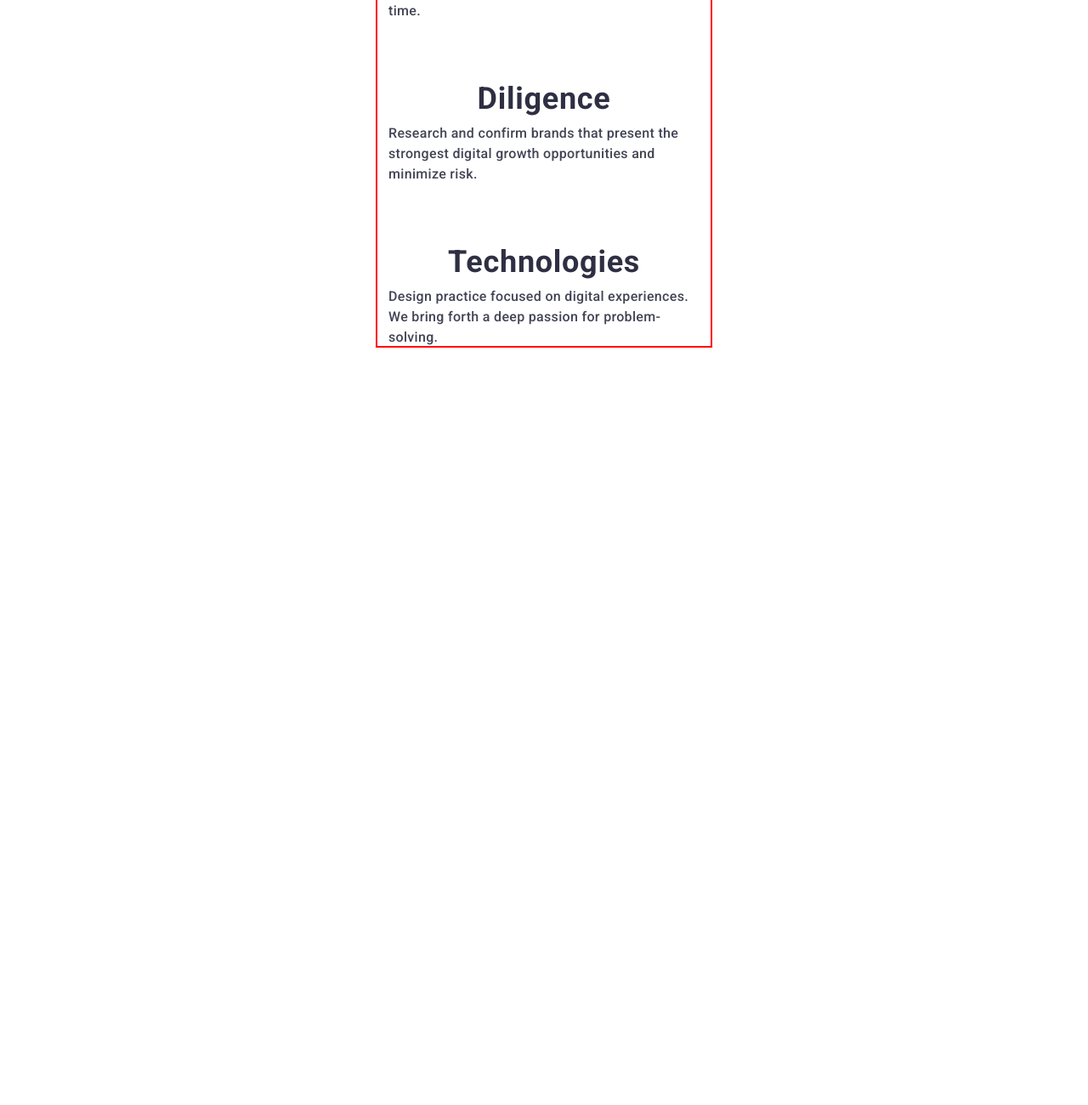
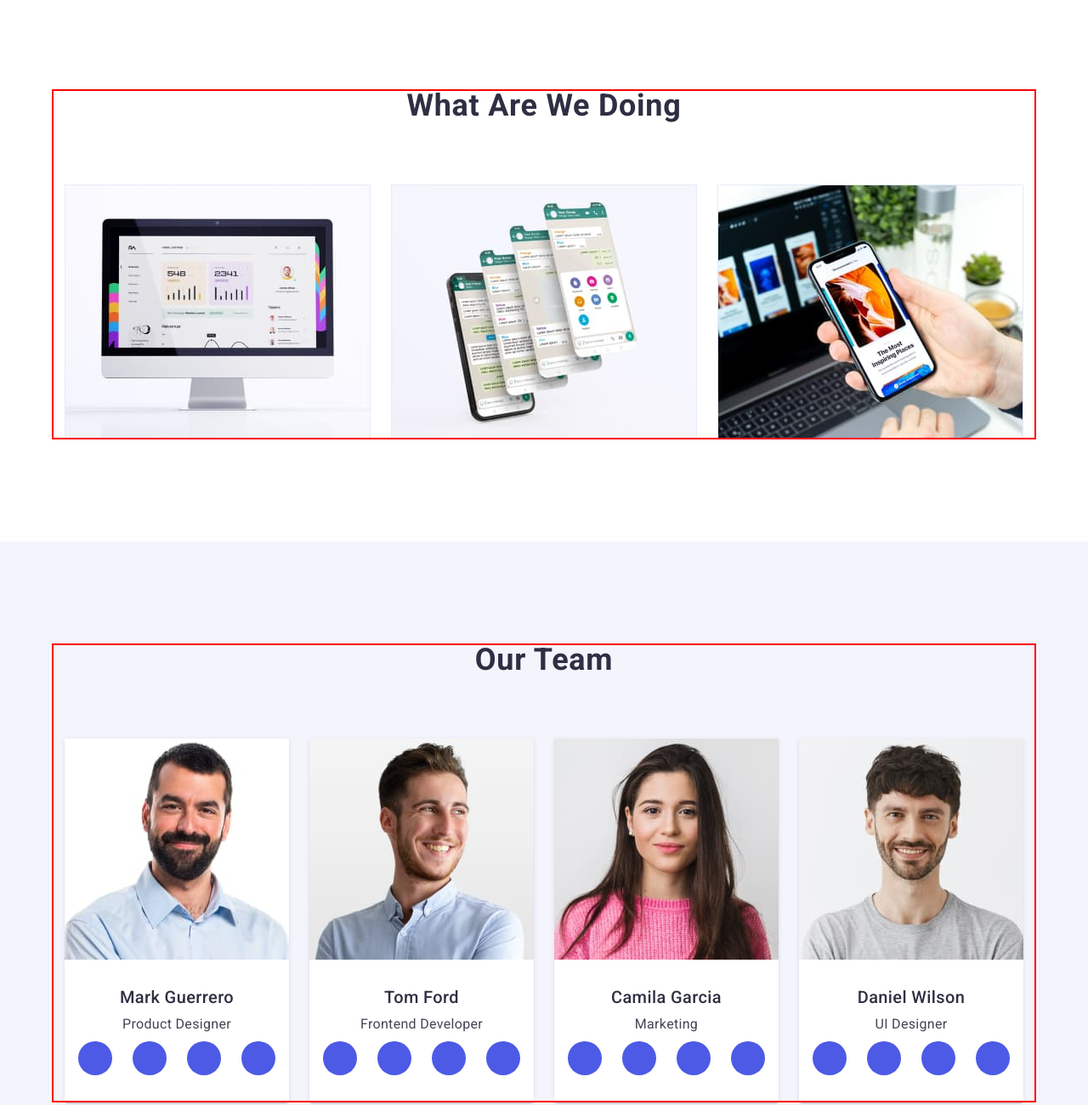
Before and after one commit to Kreal11/goit-homework-06, a plain HTML site: page index.html in a window 1280 px wide. Shown: the part 263-1563 px from the top of the page at 85% size. Before the commit the page ends 800 px from the top, so only its background shows below. Drawn offline with nearby package versions, Linux system fonts and the light colour scheme.

Commit message:
update 2, 3 and 4 sections for other devices + new photos

```diff
--- a/css/styles.css
+++ b/css/styles.css
@@ -59,13 +59,29 @@ svg {
   }
 }
 
-/* daesktop screen */
+/* desktop screen */
 
 @media screen and (min-width: 1158px) {
   .container {
     max-width: 1158px;
     padding: 0 15px;
   }
+}
+
+@media screen and (max-width: 1157.97px) {
+  svg {
+    display: none;
+  }
+}
+
+svg {
+  display: block;
+  max-width: 100%;
+  height: auto;
+}
+
+.image {
+  width: 100%;
 }
 
 .navigation {
@@ -364,19 +380,54 @@ body {
 /* Phone Screen */
 
 .advantages {
-  width: 396px;
-  padding: 0;
-  margin-left: auto;
-  margin-right: auto;
+  padding-bottom: 96px;
 }
 
-svg {
+@media screen and (min-width: 1158px) {
+  .advantages {
+    padding-bottom: 60px;
+  }
+}
+
+.list-advantages {
+  display: flex;
+  flex-wrap: wrap;
+  row-gap: 72px;
+  column-gap: 24px;
+}
+
+.advantage-item {
+  display: flex;
+  flex-direction: column;
+  align-items: flex-start;
+  gap: 8px;
+}
+
+@media screen and (min-width: 768px) {
+  .advantage-item {
+    width: calc((100% - 24px) / 2);
+  }
+}
+
+@media screen and (min-width: 1158px) {
+  .advantage-item {
+    width: calc((100% - 72px) / 4);
+  }
+}
+
+.advantage-icon-container {
   display: none;
 }
-
-.advantage-item:not(:last-child) {
-  margin-bottom: 72px;
-  display: block;
+@media screen and (min-width: 1158px) {
+  .advantage-icon-container {
+    width: 100%;
+    padding: 24px 0px;
+    display: flex;
+    justify-content: center;
+    align-items: center;
+    background-color: var(--cloud-color);
+    border-radius: 4px;
+  }
 }
 
 .advantage-header {
@@ -388,65 +439,56 @@ svg {
   letter-spacing: 0.02em;
   text-transform: capitalize;
   align-self: stretch;
-  margin-bottom: 8px;
+}
+
+@media (min-width: 768px) {
+  .advantage-header {
+    text-align: left;
+  }
+}
+
+@media (min-width: 1158px) {
+  .advantage-header {
+    text-align: left;
+    font-size: 20px;
+    font-weight: 500;
+    line-height: 1.2;
+    letter-spacing: 0.4px;
+  }
 }
 
 .advantage-descr {
   color: var(--slate-color);
   font-size: 16px;
   font-weight: 500;
-  line-height: 24px;
+  line-height: 1.5;
   letter-spacing: 0.02em;
   align-self: stretch;
 }
 
-/* .list-advantages {
-  display: flex;
-  gap: 24px;
-  justify-content: center;
-} */
+@media (min-width: 768px) {
+  .advantage-descr {
+    text-align: left;
+  }
+}
 
-/* .advantage-icon-container {
-  margin-bottom: 8px;
-  padding: 24px 0px;
-  display: flex;
-  justify-content: center;
-  align-items: center;
-  background-color: var(--cloud-color);
-  border-radius: 4px;
-} */
-
-/* .advantage-item {
-  width: calc((100% - 72px) / 4);
-} */
-
-/* .advantage-header {
-  color: var(--navyblue-color);
-
-
-  font-family: Roboto;
-  font-size: 20px;
-  font-style: normal;
-  font-weight: 500;
-  line-height: 1.2;
-  letter-spacing: 0.02em;
-  margin-bottom: 8px;
-} */
-
-/* .advantage-descr {
-  color: var(--slate-color);
-
-
-  font-family: Roboto;
-  font-size: 16px;
-  line-height: 1.5;
-  letter-spacing: 0.02em;
-  margin-top: 8px;
-} */
+@media screen and (min-width: 1158px) {
+  .advantage-descr {
+    text-align: left;
+    font-weight: 400;
+  }
+}
 
 /* Competences */
 
 .competences {
+  display: none;
+}
+
+@media screen and (min-width: 1158px) {
+  .competences {
+    display: block;
+    padding-top: 60px;
     padding-bottom: 120px;
   }
 
@@ -454,12 +496,11 @@ svg {
     color: var(--navyblue-color);
     text-align: center;
 
-  /* Header 2 */
     font-family: Roboto;
     font-size: 36px;
     font-style: normal;
     font-weight: 700;
-  line-height: 1.11; /* 111.111% */
+    line-height: 1.11;
     letter-spacing: 0.02em;
     text-transform: capitalize;
     margin-bottom: 72px;
@@ -474,67 +515,95 @@ svg {
   .competence-item {
     width: calc((100% - 48px) / 3);
   }
+}
 
 /* Our Team  */
 
 .team-members {
+  padding: 96px 82px;
   background-color: var(--cloud-color);
+}
+
+@media screen and (min-width: 768px) {
+  .team-members {
+    padding-left: 108px;
+    padding-right: 108px;
+  }
+}
+
+@media screen and (min-width: 1158px) {
+  .team-members {
     padding: 120px 0;
+  }
 }
 
 .team-members-header {
   color: var(--navyblue-color);
   text-align: center;
-
-  /* Header 2 */
-  font-family: Roboto;
   font-size: 36px;
-  font-style: normal;
   font-weight: 700;
-  line-height: 1.11; /* 111.111% */
+  line-height: 1.11;
   letter-spacing: 0.02em;
   text-transform: capitalize;
   margin-bottom: 72px;
 }
 
+.list-members {
+  display: flex;
+  flex-wrap: wrap;
+  justify-content: center;
+  row-gap: 72px;
+  column-gap: 24px;
+}
+
+@media screen and (min-width: 1158px) {
+  .list-members {
+    display: flex;
+    justify-content: center;
+    gap: 24px;
+  }
+}
+
 .member-item {
   background-color: var(--white-color);
   border-radius: 0px 0px 4px 4px;
-  width: calc((100% - 72px) / 4);
   box-shadow: 0px 2px 1px 0px rgba(46, 47, 66, 0.08),
     0px 1px 1px 0px rgba(46, 47, 66, 0.16),
     0px 1px 6px 0px rgba(46, 47, 66, 0.08);
 }
 
-.member {
+@media screen and (min-width: 768px) {
+  .member-item {
+    width: calc((100% - 24px) / 2);
+  }
+}
+
+@media screen and (min-width: 1158px) {
+  .member-item {
+    width: calc((100% - 72px) / 4);
+  }
+}
+
+.image-member {
+  width: 100%;
+}
+
+.member-title {
   color: var(--navyblue-color);
   text-align: center;
-
-  /* Header 3 */
-  font-family: Roboto;
   font-size: 20px;
-  font-style: normal;
   font-weight: 500;
-  line-height: 1.2; /* 120% */
+  line-height: 1.2;
   letter-spacing: 0.02em;
 }
 
 .member-position {
   color: var(--slate-color);
   text-align: center;
-  /* Body */
-  font-family: Roboto;
   font-size: 16px;
-  font-style: normal;
   font-weight: 400;
-  line-height: 1.5; /* 150% */
+  line-height: 1.5;
   letter-spacing: 0.02em;
-}
-
-.list-members {
-  display: flex;
-  justify-content: center;
-  gap: 24px;
 }
 
 .member-info {
@@ -544,10 +613,6 @@ svg {
   align-items: center;
   gap: 8px;
   padding: 32px 0;
-}
-
-.member {
-  margin-bottom: 8px;
 }
 
 .member-icons-list {
@@ -589,21 +654,28 @@ svg {
 /* Customers section */
 
 .customers {
-  padding: 120px 0px;
+  padding-top: 96px;
+  padding-bottom: 96px;
+}
+
+@media screen and (min-width: 1158px) {
+  .customers {
+    padding-top: 120px;
+    padding-bottom: 120px;
+  }
 }
 
 .customers-title {
   color: var(--navyblue-color);
   text-align: center;
-
-  /* Header 2 */
   font-size: 36px;
   font-weight: 700;
-  line-height: 1.11; /* 111.111% */
+  line-height: 1.11;
   letter-spacing: 0.02em;
   text-transform: capitalize;
   margin-bottom: 72px;
 }
+
 .customers-container {
   display: flex;
   flex-direction: column;
@@ -612,16 +684,43 @@ svg {
 
 .customers-list {
   display: flex;
+  flex-wrap: wrap;
+  justify-content: center;
+  row-gap: 72px;
+  column-gap: 16px;
+}
+
+@media screen and (min-width: 768px) {
+  .customers-list {
+  }
+}
+
+@media screen and (min-width: 1158px) {
+  .customers-list {
+    display: flex;
     justify-content: center;
     gap: 24px;
   }
+}
 
+.customers-item {
+  width: calc((100% - 16px) / 2);
+  height: 88px;
+}
+
+@media screen and (min-width: 768px) {
+  .customers-item {
+    width: calc((100% - 48px) / 3);
+    height: 88px;
+  }
+}
+
+@media screen and (min-width: 1158px) {
   .customers-item {
     width: calc((100% - 120px) / 6);
     height: 88px;
   }
-
-/* Remove div before first link in list and go ahead */
+}
 
 .customers-item-link {
   display: flex;
@@ -629,12 +728,18 @@ svg {
   justify-content: center;
   width: 100%;
   height: 100%;
-  padding: 16px 32px;
+  padding: 16px 40px;
   border-radius: 4px;
   border: 1px solid var(--lightslate-color);
   color: var(--lightslate-color);
   transition: border-color 250ms cubic-bezier(0.4, 0, 0.2, 1),
     color 250ms cubic-bezier(0.4, 0, 0.2, 1);
+}
+
+@media screen and (min-width: 768px) {
+  .customers-item-link {
+    padding: 16px 32px;
+  }
 }
 
 .customers-logo {
--- a/index.html
+++ b/index.html
@@ -2,11 +2,8 @@
 <html lang="en">
   <head>
     <meta charset="utf-8" />
-    <meta
-      name="description"
-      content="Effective Solutions
-for Your Business"
-    />
+    <meta name="viewport" content="width=device-width, initial-scale=1.0" />
+    <meta name="description" content="Effective Solutions for Your Business" />
     <link rel="preconnect" href="https://fonts.googleapis.com" />
     <link rel="preconnect" href="https://fonts.gstatic.com" crossorigin />
     <link
@@ -154,14 +151,18 @@ for Your Business"
 
       <!-- Description of work via photos (What Are We Doing) -->
 
-      <!-- <section class="competences">
-        <div class="container">
+      <section class="competences">
+        <div class="container container-competences">
           <h2 class="competences-header-text">What are we doing</h2>
           <ul class="list list-competences">
             <li class="competence-item">
               <img
                 class="image"
-                src="./images/main/computer.jpg"
+                srcset="
+                  ./images/main/competences/computer.jpg     1x,
+                  ./images/main/competences/computer-@2x.jpg 2x
+                "
+                src="./images/main/competences/computer.jpg"
                 alt="Computer shows profile statistics"
                 width="360"
                 height="300"
@@ -170,7 +171,11 @@ for Your Business"
             <li class="competence-item">
               <img
                 class="image"
-                src="./images/main/phone.jpg"
+                srcset="
+                  ./images/main/competences/phone.jpg     1x,
+                  ./images/main/competences/phone-@2x.jpg 2x
+                "
+                src="./images/main/competences/phone.jpg"
                 alt="Smartphone shows a few chats"
                 width="360"
                 height="300"
@@ -179,7 +184,11 @@ for Your Business"
             <li class="competence-item">
               <img
                 class="image"
-                src="./images/main/phoneandcomputer.jpg"
+                srcset="
+                  ./images/main/competences/phone-and-computer.jpg     1x,
+                  ./images/main/competences/phone-and-computer-@2x.jpg 2x
+                "
+                src="./images/main/competences/phone-and-computer.jpg"
                 alt="Smartphone is synchronized with computer"
                 width="360"
                 height="300"
@@ -187,24 +196,28 @@ for Your Business"
             </li>
           </ul>
         </div>
-      </section> -->
+      </section>
 
       <!-- Team members -->
 
-      <!-- <section class="team-members">
+      <section class="team-members">
         <div class="container container-members">
           <h2 class="team-members-header">Our Team</h2>
           <ul class="list list-members">
             <li class="member-item">
               <img
-                class="image"
-                src="./images/main/productdesigner.jpg"
+                class="image-member"
+                srcset="
+                  ./images/main/team/product-des.jpg     1x,
+                  ./images/main/team/product-des-@2x.jpg 2x
+                "
+                src="./images/main/team/product-des.jpg"
                 alt="Photo of Product Designer"
                 width="264"
                 height="260"
               />
               <div class="member-info">
-                <h3 class="member">Mark Guerrero</h3>
+                <h3 class="member-title">Mark Guerrero</h3>
                 <p class="member-position">Product Designer</p>
                 <ul class="member-icons-list">
                   <li class="member-icons-item">
@@ -240,14 +253,18 @@ for Your Business"
             </li>
             <li class="member-item">
               <img
-                class="image"
-                src="./images/main/frontend.jpg"
+                class="image-member"
+                srcset="
+                  ./images/main/team/frontend.jpg     1x,
+                  ./images/main/team/frontend-@2x.jpg 2x
+                "
+                src="./images/main/team/frontend.jpg"
                 alt="Photo of Frontend Developer"
                 width="264"
                 height="260"
               />
               <div class="member-info">
-                <h3 class="member">Tom Ford</h3>
+                <h3 class="member-title">Tom Ford</h3>
                 <p class="member-position">Frontend Developer</p>
                 <ul class="member-icons-list">
                   <li class="member-icons-item">
@@ -283,14 +300,18 @@ for Your Business"
             </li>
             <li class="member-item">
               <img
-                class="image"
-                src="./images/main/marketing.jpg"
+                class="image-member"
+                srcset="
+                  ./images/main/team/marketing.jpg     1x,
+                  ./images/main/team/marketing-@2x.jpg 2x
+                "
+                src="./images/main/team/marketing.jpg"
                 alt="Photo of Marketer"
                 width="264"
                 height="260"
               />
               <div class="member-info">
-                <h3 class="member">Camila Garcia</h3>
+                <h3 class="member-title">Camila Garcia</h3>
                 <p class="member-position">Marketing</p>
                 <ul class="member-icons-list">
                   <li class="member-icons-item">
@@ -326,14 +347,18 @@ for Your Business"
             </li>
             <li class="member-item">
               <img
-                class="image"
-                src="./images/main/uidesigner.jpg"
+                class="image-member"
+                srcset="
+                  ./images/main/team/ui-designer.jpg     1x,
+                  ./images/main/team/ui-designer-@2x.jpg 2x
+                "
+                src="./images/main/team/ui-designer.jpg"
                 alt="Photo of UI Designer"
                 width="264"
                 height="260"
               />
               <div class="member-info">
-                <h3 class="member">Daniel Wilson</h3>
+                <h3 class="member-title">Daniel Wilson</h3>
                 <p class="member-position">UI Designer</p>
                 <ul class="member-icons-list">
                   <li class="member-icons-item">
@@ -369,11 +394,11 @@ for Your Business"
             </li>
           </ul>
         </div>
-      </section> -->
+      </section>
 
       <!-- Section Customers  -->
 
-      <!-- <section class="customers">
+      <section class="customers">
         <div class="container customers-container">
           <h2 class="customers-title">Customers</h2>
           <ul class="customers-list list">
@@ -421,7 +446,7 @@ for Your Business"
             </li>
           </ul>
         </div>
-      </section> -->
+      </section>
     </main>
 
     <!-- Footer and credo -->
@@ -569,5 +594,6 @@ for Your Business"
       </div>
     </div>
     <script src="./js/modal.js"></script>
+    <!-- Mobile menu -->
   </body>
 </html>
```
Also changed, not shown: images/main/competences/computer-@2x.jpg (added), images/main/competences/computer.jpg (renamed from images/main/computer.jpg), images/main/competences/phone-@2x.jpg (added), images/main/competences/phone-and-computer-@2x.jpg (added), images/main/competences/phone-and-computer.jpg (renamed from images/main/phoneandcomputer.jpg), images/main/competences/phone.jpg (renamed from images/main/phone.jpg), images/main/team/frontend-@2x.jpg (added), images/main/team/frontend.jpg (renamed from images/main/frontend.jpg), images/main/team/marketing-@2x.jpg (added), images/main/team/marketing.jpg (renamed from images/main/marketing.jpg), images/main/team/product-des-@2x.jpg (added), images/main/team/product-des.jpg (renamed from images/main/productdesigner.jpg), images/main/team/ui-designer-@2x.jpg (added), images/main/team/ui-designer.jpg (renamed from images/main/uidesigner.jpg). Lines whose indentation alone changed are shown as unchanged.
